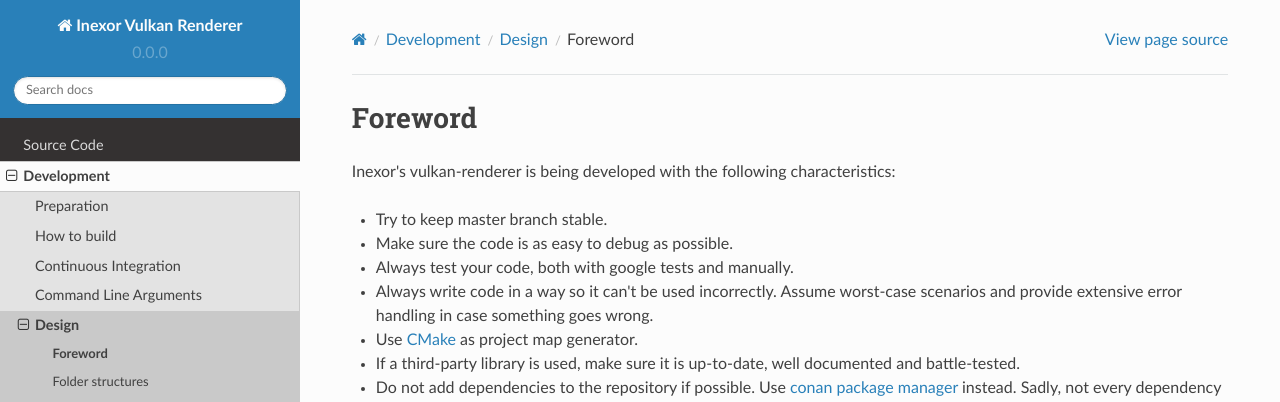
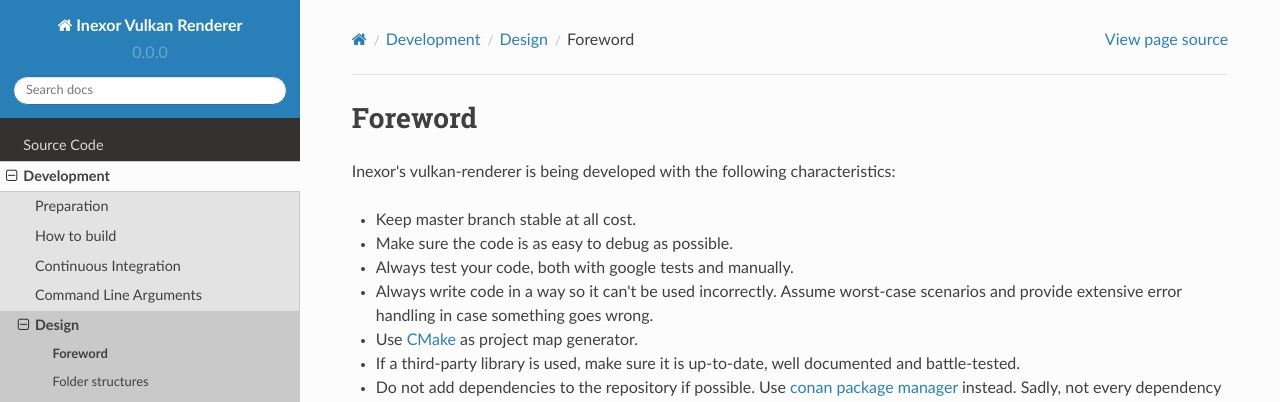
Before and after one commit to inexorgame/vulkan-renderer, a Sphinx documentation site: the page built from documentation/source/development/design/foreword.rst, in a window 1280 px wide. Shown: the top 402 px of the page. Built offline with Sphinx 7.4.7 and the Read the Docs theme 2.0.0, drawn with Linux system fonts in a browser that asks for light colours; pages that are not in the unit, such as notebooks, are missing from menus.

Commit message:
[wiki] Updated foreword.
Signed-off-by: Johannes <johannesschneider@outlook.com>

```diff
--- a/documentation/source/development/design/foreword.rst
+++ b/documentation/source/development/design/foreword.rst
@@ -3,7 +3,7 @@ Foreword
 
 Inexor's vulkan-renderer is being developed with the following characteristics:
 
-- Try to keep master branch stable.
+- Keep master branch stable at all cost.
 - Make sure the code is as easy to debug as possible.
 - Always test your code, both with google tests and manually.
 - Always write code in a way so it can't be used incorrectly. Assume worst-case scenarios and provide extensive error handling in case something goes wrong.
```
